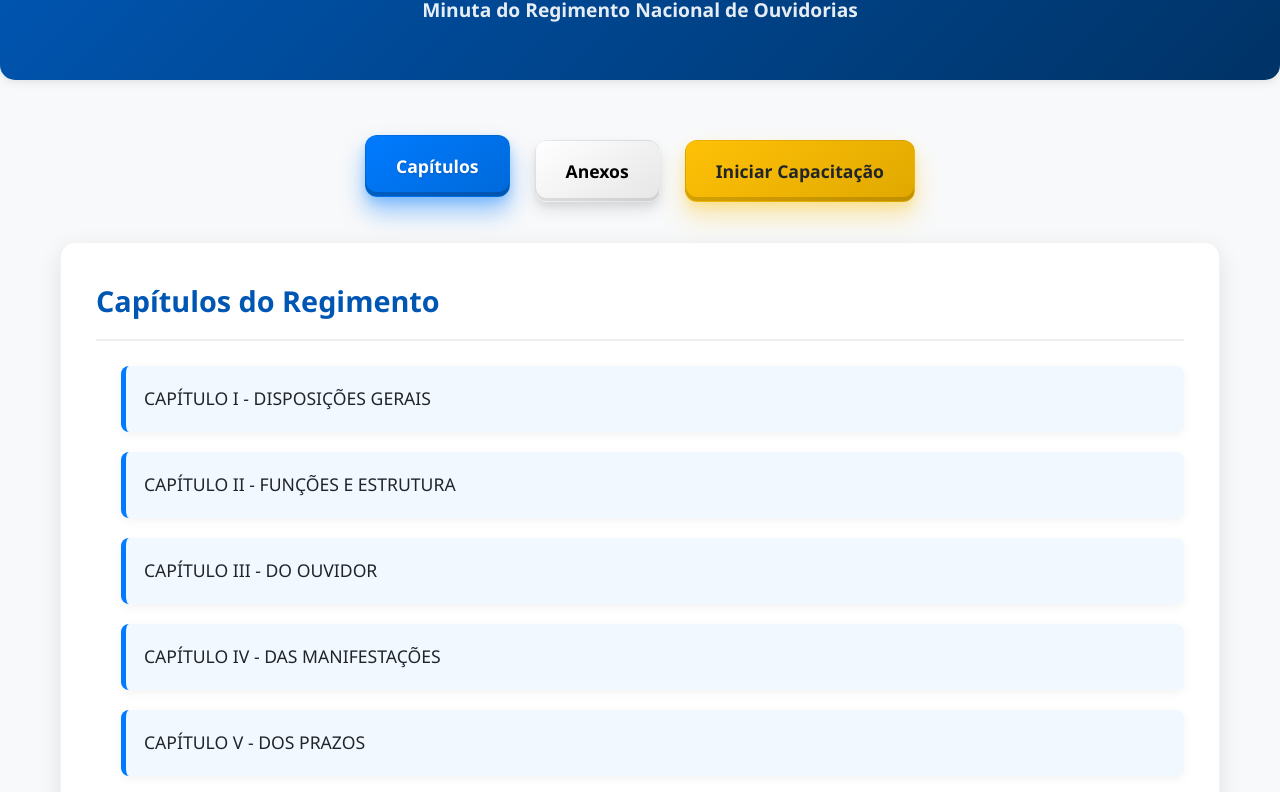
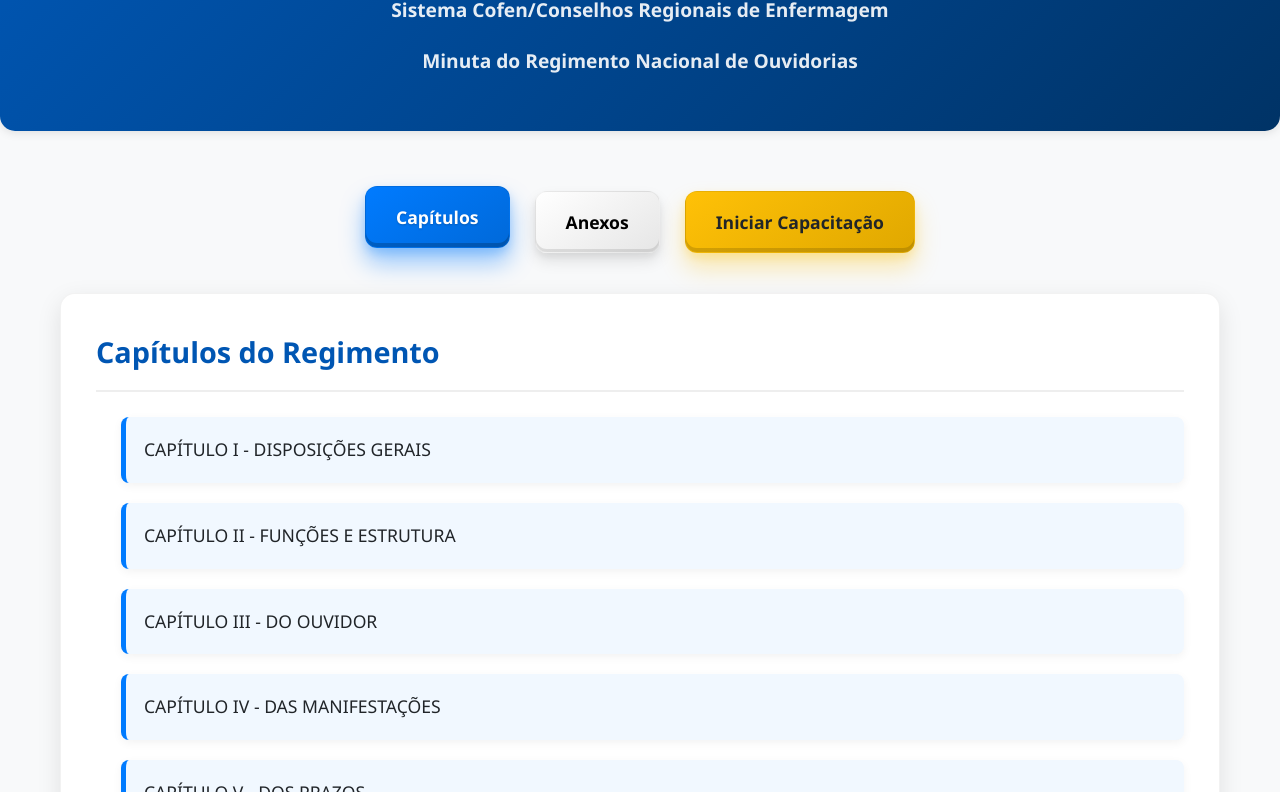
Before and after one commit to Ouvidora-Geral/Minuta-Regimento-Ouvidorias, a plain HTML site: page index.html in a window 1280 px wide. Shown: the part 84-876 px from the top of the page. Drawn offline with Linux system fonts and the light colour scheme.

Commit message:
Update index.html

```diff
--- a/index.html
+++ b/index.html
@@ -5,7 +5,7 @@
     <meta name="viewport" content="width=device-width, initial-scale=1.0">
     <meta name="description" content="Minuta do Regimento Nacional de Ouvidorias do Sistema Cofen/Coren">
     <meta name="keywords" content="ouvidoria, cofen, coren, enfermagem, regimento">
-    <meta name="author" content="Ouvidoria-Geral do Cofen">
+    <meta name="author" content="Eduardo Fernando de Souza Ouvidor-Geral do Cofen">
     <meta name="theme-color" content="#0056b3">
 
     <title>Minuta Regimento Nacional de Ouvidorias – Cofen/Coren</title>
@@ -858,6 +858,8 @@
                 <div class="titles">
                     <h1>
                         <i class="fas fa-headset"></i> GUIA DO OUVIDOR
+                    </h1>
+                    <p class="subtitle">Sistema Cofen/Conselhos Regionais de Enfermagem</p>
                     </h1>
                     <p class="subtitle">Minuta do Regimento Nacional de Ouvidorias</p>
                 </div>
```
